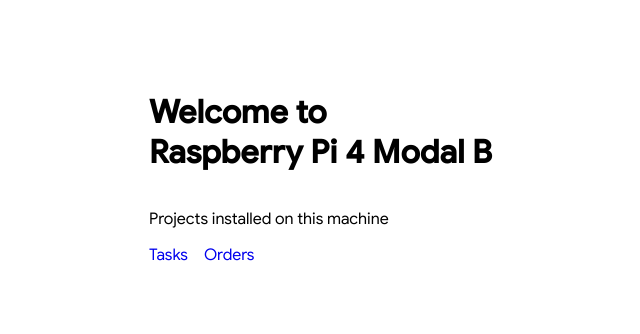
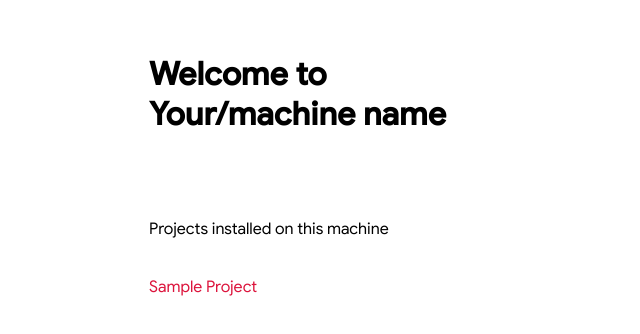
Before and after one commit to mrcreatist/apache2-welcome, a plain HTML site: page index.html in a window 1280 px wide. Shown: the part 232-566 px from the top of the page, without its empty margins (107-747 px from the left). Drawn offline with Linux system fonts and the light colour scheme.

Commit message:
added changes

```diff
--- /dev/null
+++ b/data.json
@@ -0,0 +1,11 @@
+{
+  "name": "Your/machine name",
+  "heading": "Welcome to",
+  "domain": "http://192.168.1.201",
+  "projects": [
+    {
+      "name": "Sample Project",
+      "url": "/sample"
+    }
+  ]
+}
--- a/index.html
+++ b/index.html
@@ -7,12 +7,11 @@
     </head>
 
     <body>
-        <h1>Welcome to<br>Raspberry Pi 4 Modal B</h1>
+        <h1 id="heading"></h1>
         <p>Projects installed on this machine</p>
-        <div>
-            <a href="http://192.168.1.201/tasks" target="_blank">Tasks</a>
-            <a href="http://192.168.1.201/orders" target="_blank">Orders</a>
-        </div>
+        <div id="project"></div>
+
+        <script src="main.js"></script>
     </body>
 
 </html>
--- /dev/null
+++ b/main.js
@@ -0,0 +1,13 @@
+fetch('./data.json').then(r => r.json()).then(data => {
+
+    // welcome message
+    document.getElementById('heading').innerHTML += `${data.heading} <br> ${data.name}`;
+
+    // projects
+    data.projects.forEach(p => {
+        const item = document.createElement('a');
+        item.setAttribute('href', `${data.domain + p.url}`);
+        item.text = p.name;
+        document.getElementById('project').appendChild(item);
+    });
+});
--- a/styles.css
+++ b/styles.css
@@ -22,3 +22,23 @@ div a {
   margin-right: 1rem;
   text-decoration: none;
 }
+
+p {
+  margin: 4rem 0 2rem;
+}
+
+a {
+  color: crimson;
+  transition: 0.2s linear all;
+  padding: 6px 12px;
+  border-radius: 8px;
+  margin-left: -12px;
+}
+
+a:hover {
+  background-color: #ffc0cb47;
+}
+
+a {
+  color: crimson;
+}
```
